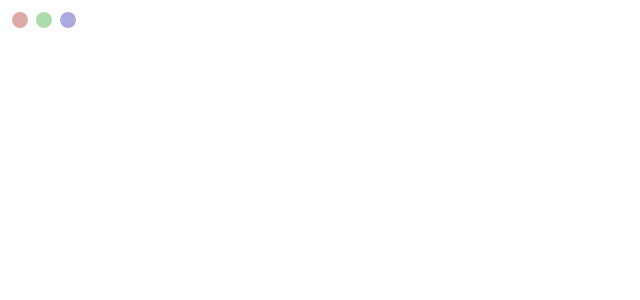
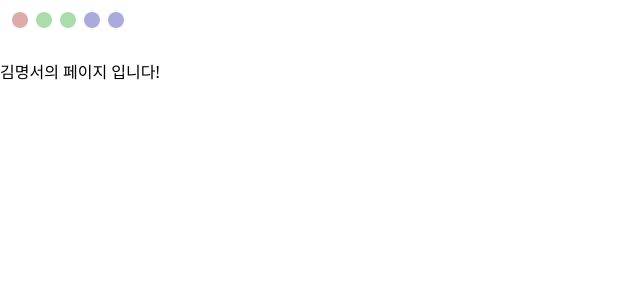
Before and after one commit to amaran-th/frontPortfolioProject, a React (Create React App) app: page /Kim in a window 1280 px wide. Before the commit this address had no page. Shown: the top 300 px of the page, without its empty margins (0-640 px from the left). Built offline with nearby package versions, Linux system fonts and the light colour scheme.

Commit message:
[init] 새로운 사람 페이지 추가~!

```diff
--- a/src/App.jsx
+++ b/src/App.jsx
@@ -6,8 +6,10 @@ import Header from "shared/Header";
 
 const Home = lazy(() => import("page/Home/Home"));
 const Jang = lazy(() => import("page/Jang/Jang"));
+const Kim = lazy(() => import("page/Kim/Kim"));
 const Lee = lazy(() => import("page/Lee/Lee"));
 const Song = lazy(() => import("page/Song/Song"));
+const Yim = lazy(() => import("page/Yim/Yim"));
 
 function App() {
   return (
@@ -18,8 +20,10 @@ function App() {
           <Routes>
             <Route path="/" element={<Home />} />
             <Route path="/Jang" element={<Jang />} />
+            <Route path="/Kim" element={<Kim />} />
             <Route path="/Lee" element={<Lee />} />
             <Route path="/Song" element={<Song />} />
+            <Route path="/Yim" element={<Yim />} />
           </Routes>
         </Suspense>
       </>
--- /dev/null
+++ b/src/page/Kim/Kim.jsx
@@ -0,0 +1,7 @@
+import React from "react";
+
+const Song = () => {
+  return <div>김명서의 페이지 입니다!</div>;
+};
+
+export default Song;
--- /dev/null
+++ b/src/page/Yim/Yim.jsx
@@ -0,0 +1,7 @@
+import React from "react";
+
+const Song = () => {
+  return <div>임연후의 페이지 입니다!</div>;
+};
+
+export default Song;
--- a/src/shared/Header.jsx
+++ b/src/shared/Header.jsx
@@ -26,6 +26,15 @@ const Header = () => {
         className="m-1 bg-[#aaddaa] h-4 w-4 rounded-lg text-center text-[#00000000]
       hover:px-2 hover:flex-wrap hover:py-1 hover:h-auto hover:w-auto hover:rounded-md hover:text-[#ffffff] }"
         onClick={() => {
+          navigate("/Kim");
+        }}
+      >
+        Kim
+      </div>
+      <div
+        className="m-1 bg-[#aaddaa] h-4 w-4 rounded-lg text-center text-[#00000000]
+      hover:px-2 hover:flex-wrap hover:py-1 hover:h-auto hover:w-auto hover:rounded-md hover:text-[#ffffff] }"
+        onClick={() => {
           navigate("/Lee");
         }}
       >
@@ -40,6 +49,15 @@ const Header = () => {
       >
         Song
       </div>
+      <div
+        className="m-1 bg-[#aaaadd] h-4 w-4 rounded-lg text-center text-[#00000000]
+      hover:px-2 hover:flex-wrap hover:py-1 hover:h-auto hover:w-auto hover:rounded-md hover:text-[#ffffff] }"
+        onClick={() => {
+          navigate("/Yim");
+        }}
+      >
+        Yim
+      </div>
     </div>
   );
 };
```
